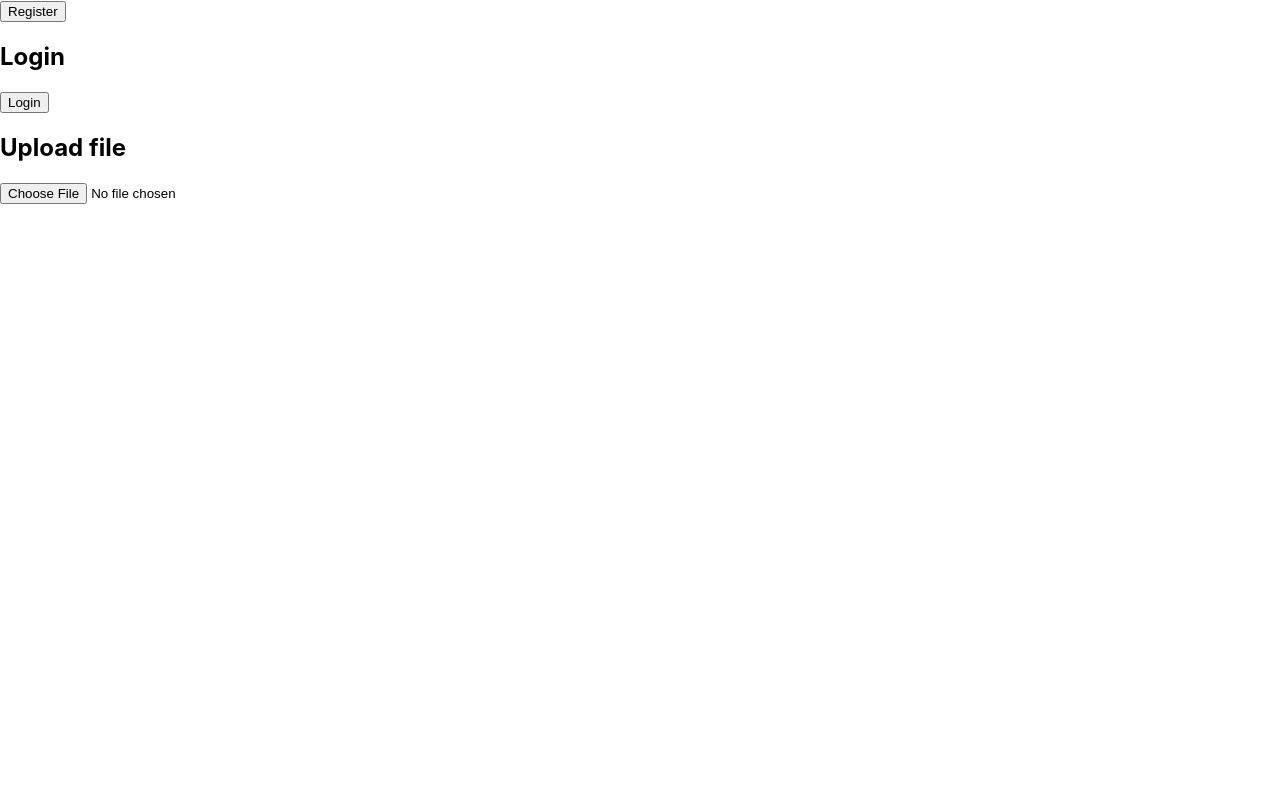
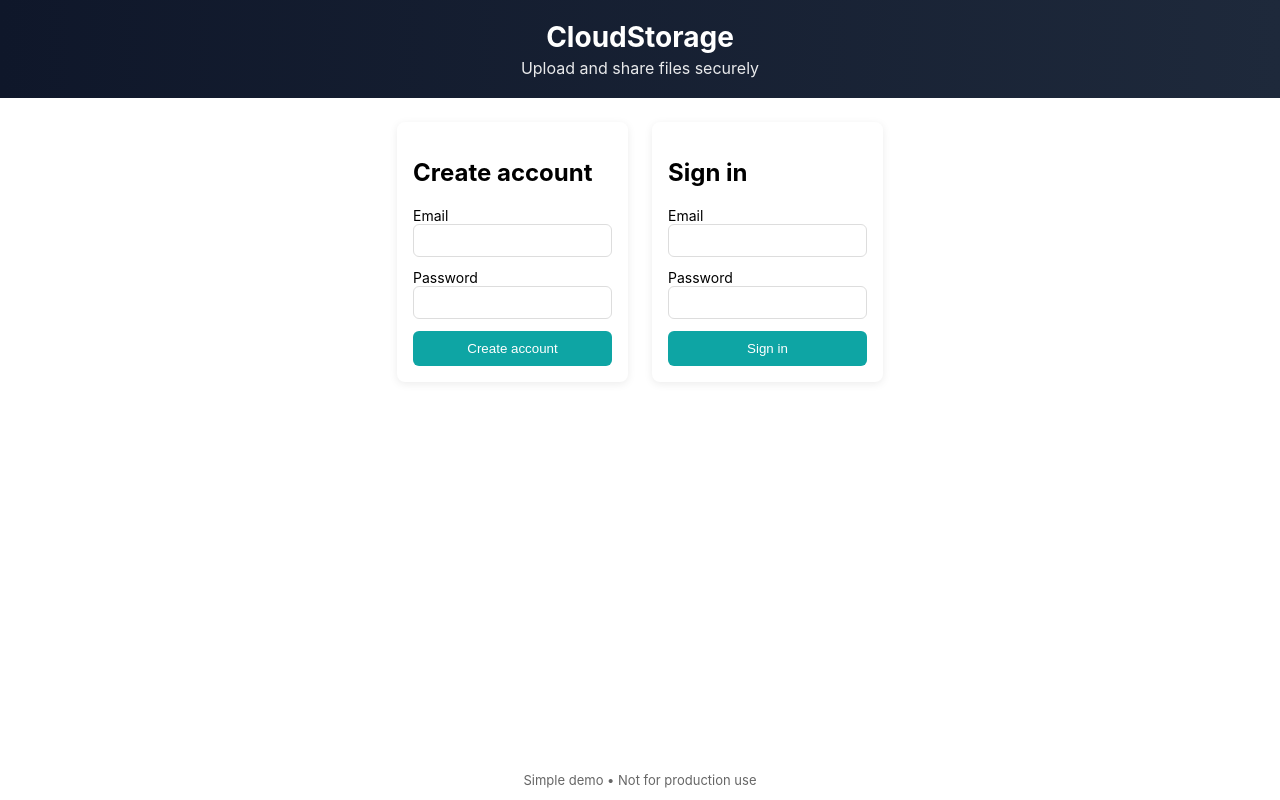
Before and after one commit to nguyenkhaiminh1103/cloudstoragedatafrontend, a React (Create React App) app: page / in a window 1280 px wide. Built offline with nearby package versions, Linux system fonts and the light colour scheme; no server answers.

Commit message:
Frontend: improved UI

```diff
--- a/src/App.css
+++ b/src/App.css
@@ -28,6 +28,48 @@
   color: #61dafb;
 }
 
+/* App styles */
+.app-root {
+  display: flex;
+  min-height: 100vh;
+  flex-direction: column;
+}
+
+.app-header {
+  background: linear-gradient(90deg,#0f172a,#1e293b);
+  color: #fff;
+  padding: 20px 24px;
+  text-align: center;
+}
+.app-header h1 { margin: 0; font-size: 28px }
+.subtitle { margin: 4px 0 0; opacity: 0.9; }
+
+.app-main { flex: 1; padding: 24px; max-width: 1000px; margin: 0 auto; }
+
+.panes { display: flex; gap: 24px; }
+.pane { flex: 1; background:#fff; border-radius:8px; padding:16px; box-shadow:0 2px 8px rgba(0,0,0,0.08) }
+
+.form { display:flex; flex-direction:column; gap:12px }
+.form label { display:flex; flex-direction:column; font-size:14px; }
+.form input { padding:8px 10px; border-radius:6px; border:1px solid #ddd }
+
+.btn { background:#0ea5a4; color:#fff; border:none; padding:10px 14px; border-radius:6px; cursor:pointer }
+.btn:disabled { opacity:0.6 }
+
+.dashboard { display:flex; gap:20px; flex-direction:column }
+.upload-box { background:#fff; padding:12px; border-radius:8px; box-shadow:0 2px 6px rgba(0,0,0,0.06) }
+.file-list { margin-top:12px }
+.cards { display:flex; gap:12px; flex-wrap:wrap }
+.card { background:#fff; border-radius:8px; padding:8px 12px; min-width:180px; box-shadow:0 2px 6px rgba(0,0,0,0.06) }
+.card a { color:#0369a1; font-weight:600 }
+.meta { margin-top:6px; color:#666; font-size:13px }
+
+.app-footer { text-align:center; padding:12px; color:#666; font-size:13px }
+
+@media (max-width:800px){
+  .panes{flex-direction:column}
+}
+
 @keyframes App-logo-spin {
   from {
     transform: rotate(0deg);
--- a/src/App.js
+++ b/src/App.js
@@ -1,13 +1,49 @@
+import React, { useState, useEffect } from "react";
 import Login from "./Login";
 import Register from "./Register";
 import Dashboard from "./Dashboard";
+import "./App.css";
 
 function App() {
+  const [token, setToken] = useState(localStorage.getItem("token") || null);
+
+  useEffect(() => {
+    if (token) localStorage.setItem("token", token);
+    else localStorage.removeItem("token");
+  }, [token]);
+
   return (
-    <div>
-      <Register />
-      <Login />
-      <Dashboard />
+    <div className="app-root">
+      <header className="app-header">
+        <h1>CloudStorage</h1>
+        <p className="subtitle">Upload and share files securely</p>
+        <div className="auth-area">
+          {token ? (
+            <button className="btn" onClick={() => setToken(null)}>
+              Logout
+            </button>
+          ) : null}
+        </div>
+      </header>
+
+      <main className="app-main">
+        {!token ? (
+          <div className="panes">
+            <div className="pane">
+              <h2>Create account</h2>
+              <Register onRegister={() => {}} />
+            </div>
+            <div className="pane">
+              <h2>Sign in</h2>
+              <Login onLogin={(t) => setToken(t)} />
+            </div>
+          </div>
+        ) : (
+          <Dashboard />
+        )}
+      </main>
+
+      <footer className="app-footer">Simple demo • Not for production use</footer>
     </div>
   );
 }
--- a/src/Dashboard.js
+++ b/src/Dashboard.js
@@ -1,18 +1,66 @@
+import React, { useState, useEffect } from "react";
 import api from "./api";
 
 function Dashboard() {
+  const [files, setFiles] = useState([]);
+  const [uploading, setUploading] = useState(false);
+
+  const fetchFiles = async () => {
+    try {
+      const res = await api.get("/files");
+      setFiles(res.data || []);
+    } catch (err) {
+      console.error(err);
+    }
+  };
+
+  useEffect(() => {
+    fetchFiles();
+  }, []);
+
   const upload = async (e) => {
+    const file = e.target.files[0];
+    if (!file) return;
+    setUploading(true);
     const form = new FormData();
-    form.append("file", e.target.files[0]);
-
-    await api.post("/upload", form);
-    alert("Upload thành công");
+    form.append("file", file);
+    try {
+      await api.post("/upload", form);
+      alert("Upload thành công");
+      await fetchFiles();
+    } catch (err) {
+      alert("Upload thất bại");
+    } finally {
+      setUploading(false);
+    }
   };
 
   return (
-    <div>
-      <h2>Upload file</h2>
-      <input type="file" onChange={upload} />
+    <div className="dashboard">
+      <div className="upload-box">
+        <h2>Upload file</h2>
+        <input type="file" onChange={upload} disabled={uploading} />
+      </div>
+
+      <div className="file-list">
+        <h3>Files</h3>
+        {files.length === 0 ? (
+          <p>No files yet</p>
+        ) : (
+          <div className="cards">
+            {files.map((f) => (
+              <div className="card" key={f.name}>
+                <div className="card-body">
+                  <a href={f.url} target="_blank" rel="noreferrer">
+                    {f.name}
+                  </a>
+                  <div className="meta">{(f.size / 1024).toFixed(1)} KB</div>
+                </div>
+              </div>
+            ))}
+          </div>
+        )}
+      </div>
     </div>
   );
 }
--- a/src/Login.js
+++ b/src/Login.js
@@ -1,22 +1,56 @@
+import React, { useState } from "react";
 import api from "./api";
 
-function Login() {
-  const login = async () => {
-    const res = await api.post("/login", null, {
-      params: {
-        email: "test@gmail.com",
-        password: "123456"
+function Login({ onLogin }) {
+  const [email, setEmail] = useState("");
+  const [password, setPassword] = useState("");
+  const [loading, setLoading] = useState(false);
+
+  const login = async (e) => {
+    e.preventDefault();
+    setLoading(true);
+    try {
+      const res = await api.post("/login", null, {
+        params: { email, password },
+      });
+      const token = res.data.token;
+      if (token) {
+        onLogin && onLogin(token);
+        alert("Đăng nhập thành công");
+      } else {
+        alert("Đăng nhập thất bại");
       }
-    });
-    localStorage.setItem("token", res.data.token);
-    alert("Đăng nhập thành công");
+    } catch (err) {
+      alert("Lỗi đăng nhập");
+    } finally {
+      setLoading(false);
+    }
   };
 
   return (
-    <div>
-      <h2>Login</h2>
-      <button onClick={login}>Login</button>
-    </div>
+    <form className="form" onSubmit={login}>
+      <label>
+        Email
+        <input
+          type="email"
+          value={email}
+          onChange={(e) => setEmail(e.target.value)}
+          required
+        />
+      </label>
+      <label>
+        Password
+        <input
+          type="password"
+          value={password}
+          onChange={(e) => setPassword(e.target.value)}
+          required
+        />
+      </label>
+      <button className="btn" type="submit" disabled={loading}>
+        {loading ? "Signing in..." : "Sign in"}
+      </button>
+    </form>
   );
 }
 
--- a/src/Register.js
+++ b/src/Register.js
@@ -1,17 +1,50 @@
+import React, { useState } from "react";
 import api from "./api";
 
-function Register() {
-  const register = async () => {
-    await api.post("/register", null, {
-      params: {
-        email: "test@gmail.com",
-        password: "123456"
-      }
-    });
-    alert("Đăng ký thành công");
+function Register({ onRegister }) {
+  const [email, setEmail] = useState("");
+  const [password, setPassword] = useState("");
+  const [loading, setLoading] = useState(false);
+
+  const register = async (e) => {
+    e.preventDefault();
+    setLoading(true);
+    try {
+      await api.post("/register", null, { params: { email, password } });
+      alert("Đăng ký thành công");
+      onRegister && onRegister();
+    } catch (err) {
+      alert("Lỗi đăng ký");
+    } finally {
+      setLoading(false);
+    }
   };
 
-  return <button onClick={register}>Register</button>;
+  return (
+    <form className="form" onSubmit={register}>
+      <label>
+        Email
+        <input
+          type="email"
+          value={email}
+          onChange={(e) => setEmail(e.target.value)}
+          required
+        />
+      </label>
+      <label>
+        Password
+        <input
+          type="password"
+          value={password}
+          onChange={(e) => setPassword(e.target.value)}
+          required
+        />
+      </label>
+      <button className="btn" type="submit" disabled={loading}>
+        {loading ? "Creating..." : "Create account"}
+      </button>
+    </form>
+  );
 }
 
 export default Register;
```
